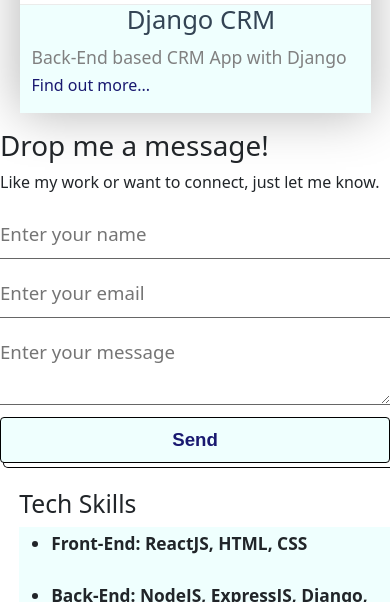
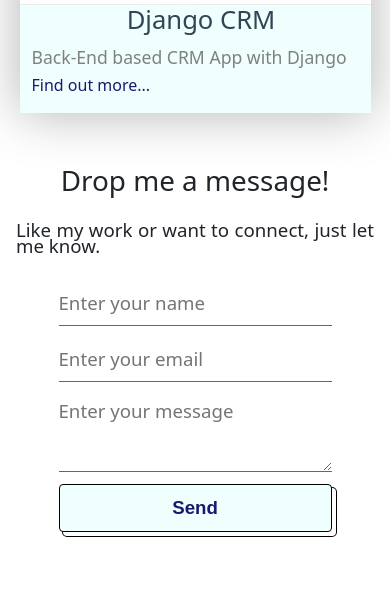
Before and after one commit to abhay299/portfolio, a React (Create React App) app: page / in a window 390 px wide. Shown: the part 1800-2402 px from the top of the page. Built offline with nearby package versions, Linux system fonts and the light colour scheme.

Commit message:
feedback form mboile css update

```diff
--- a/src/pages/home/home.css
+++ b/src/pages/home/home.css
@@ -357,10 +357,10 @@
 	/* Feedback Component */
 	@import url(https://fonts.googleapis.com/css?family=Montserrat:400,700);
 
-	.MailMe{
+	.MailMeHeader{
 		display: flex;
 		width: 100%;
-		margin-top: 24px;
+		margin: 2.2rem 0rem;
 		flex-direction: column;
 		align-items: center;
 		justify-content: center;
@@ -368,16 +368,20 @@
 		/* background-color: #122fa3; */
 	}
 
-	.MailMe p{
+	.MailMeHeader p{
 		text-align: justify;
 		font-size: 14pt;
-		margin: 0rem 1.2rem;
+		margin: 1rem 1rem;
 	}
 
-	.MailMe form {
+	.MailMe-InnerContent form {
 		/* background-color: red; */
+		width: 100%;
+		margin: 10px auto;
+	}
+
+	.MailMe-InnerContent{
 		width: 70%;
-		margin: 10px auto;
 	}
 
 	.FormInput {
@@ -396,12 +400,13 @@
 		transition: border-color .2s;
 	}
 
-	.MailMe textarea {
+	.MailMeHeader textarea {
 		height: 80px;
 		font-size: 14pt;
 		line-height: 100%;
 		resize:vertical;
 	}
+
 	.FormInput:focus { border-bottom:1px solid #122fa3; }
 
 	.SendButton {
@@ -415,6 +420,7 @@
 		color: midnightblue;
 		cursor: pointer;
 		width: 100%;
+		height: 3rem;
 		display: inline-block;
 		font-family: ITCAvantGardeStd-Bk,Arial,sans-serif;
 		font-size: 14pt;
```
